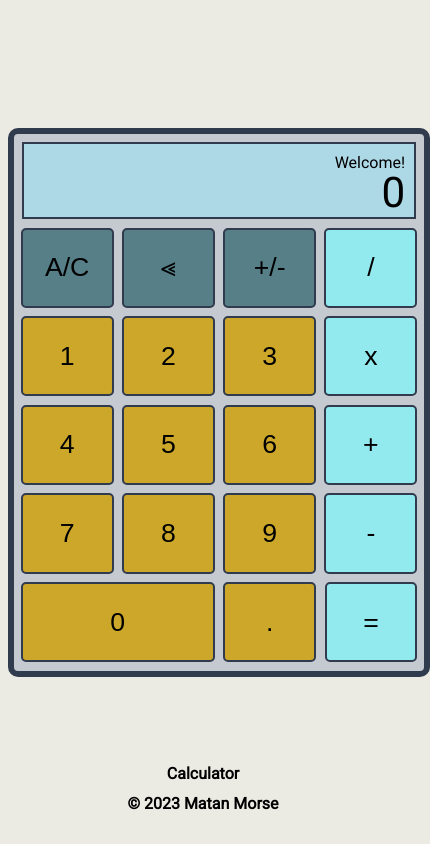
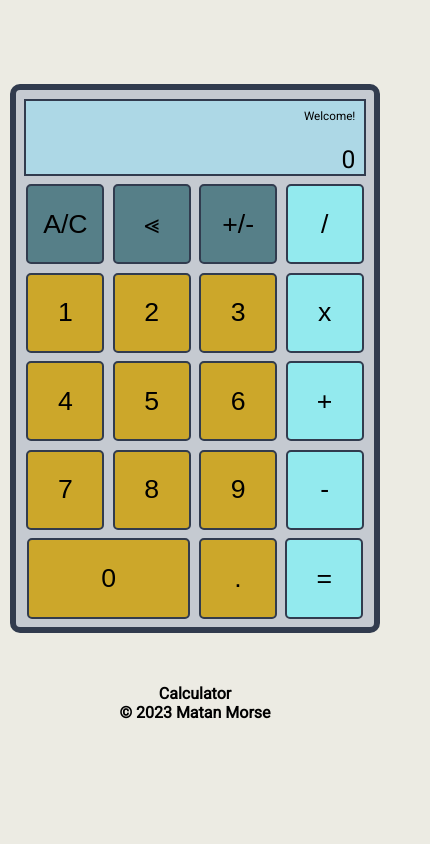
Before and after one commit to matanmorse/calculator, a plain HTML site: page index.html in a window 390 px wide. Shown: the whole page, 430 px wide, since content can reach past the window. Drawn offline with Linux system fonts and the light colour scheme.

Commit message:
improve responsiveness

```diff
--- a/index.html
+++ b/index.html
@@ -87,8 +87,10 @@
                 </div>
             </div>
         </div>
-        <h4>Calculator</h4>
-        <h4 class="watermark"></h4>
+        <div class="watermark-box">
+            <h4>Calculator</h4>
+            <h4 class="watermark"></h4>
+        </div>
 
     </div>
 </body>
--- a/styles.css
+++ b/styles.css
@@ -1,10 +1,8 @@
 html {
-    max-height: 100vh;
 }
 
 body {
     background-color: #ECEBE3;
-    height: 100%;
     box-sizing: border-box;
     font-family: 'Roboto', sans-serif;
 }
@@ -18,9 +16,9 @@ div.main-content {
 }
 
 div.calculator {
-    margin: 8rem auto 0 auto;
+    margin: 10vh auto 0 auto;
     height: 65vh;
-    width: 50vh;
+    width: min(50vh, 95vw);
     background-color: #C5CAD1;
     border: 6px solid #313B4E;
     display: flex;
@@ -34,6 +32,7 @@ div.calculator {
 div.buttons {
     display: flex;
     flex-direction: column;
+    align-items: center;
     gap: 1vh;
     justify-content: space-between;
     height: 100%;
@@ -51,10 +50,10 @@ button {
     transition: 0.1s all;
     border-radius: 5px;
     height: 9.5vh;
-    width: 11vh;
+    width: min(11vh, 20vw);
     background-color: #CCA72A;
     border: 2px solid #313B4E;
-    font-size: 20pt;
+    font-size: min(20pt, 7vw);
 }
 
 button.button-right {
@@ -67,7 +66,7 @@ button.button-top {
 
 div.display {
     gap: 1vh;
-    font-size: 5vh;
+    font-size: min(5vh, calc(2vw + 2vh));
     padding: 1vh;
     padding-bottom: 0;
     display: flex;
@@ -85,7 +84,7 @@ div.display {
 div.secondary {
     position: absolute;
     top: 1vh;
-    font-size: 12pt;
+    font-size: min(12pt, 3vw);
 }
 
 button:hover {
@@ -102,16 +101,25 @@ button:active {
 }
 
 button[value="0"] {
-    width: 23vh;
+    width: min(23vh, 42vw);
 }
 
 h4.watermark {
-    bottom: 10px;
+    margin: 0;
 }
 
 h4 {
-    position: absolute;
+    margin: 0;
     width: 100%;
     text-align: center;
-    bottom: 40px;
 }
+
+div.watermark-box {
+    bottom: 0vh;
+    margin: auto;
+    margin-top: 6vh;
+}
+
+div.watermark-box > * {
+    font-size: min(inherit, 0.5vh);
+}
```
